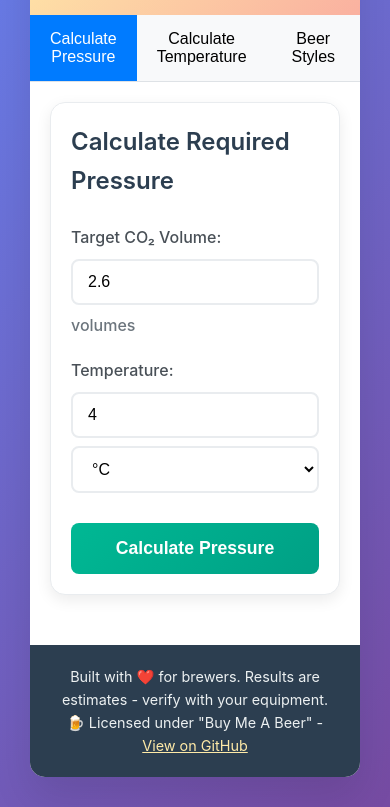
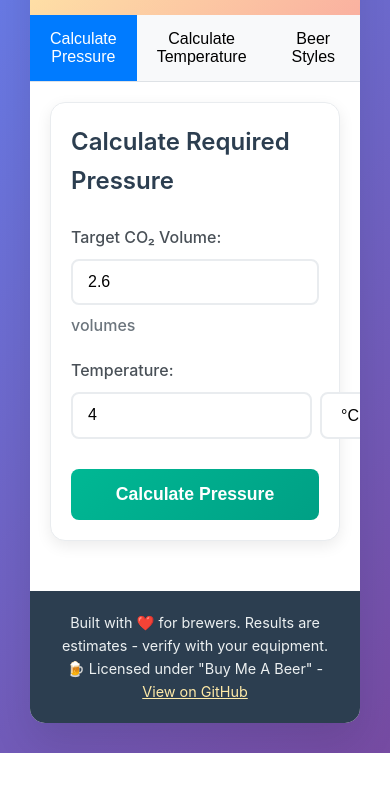
Before and after one commit to BrewnodeDave/carbonation, a website: page public/index.html in a window 390 px wide. Shown: the part 117-924 px from the top of the page. After the commit the page ends 870 px from the top, so only its background shows below. Drawn offline with Linux system fonts and the light colour scheme; no server answers.

Commit message:
temperature layout

```diff
--- a/public/index.html
+++ b/public/index.html
@@ -30,11 +30,13 @@
 
                 <div class="input-group">
                     <label for="temperature">Temperature:</label>
+                    <div class="input-with-unit">
                         <input type="number" id="temperature" step="0.1" value="4">
                         <select id="temp-unit">
                             <option value="celsius">°C</option>
                             <option value="fahrenheit">°F</option>
                         </select>
+                    </div>
                 </div>
 
                 <button onclick="calculatePressure()" class="calculate-btn">Calculate Pressure</button>
@@ -68,11 +70,13 @@
 
                 <div class="input-group">
                     <label for="pressure">Available Pressure:</label>
+                    <div class="input-with-unit">
                         <input type="number" id="pressure" step="0.1" value="15">
                         <select id="pressure-unit">
                             <option value="psi">PSI</option>
                             <option value="bar">bar</option>
                         </select>
+                    </div>
                 </div>
 
                 <button onclick="calculateTemperature()" class="calculate-btn">Calculate Temperature</button>
--- a/public/styles.css
+++ b/public/styles.css
@@ -148,6 +148,24 @@ header p {
     font-size: 1rem;
     background: white;
     cursor: pointer;
+    flex-shrink: 0;
+}
+
+/* Keep input and select together */
+.input-with-unit {
+    display: flex;
+    gap: 8px;
+    flex: 1;
+}
+
+.input-with-unit input {
+    flex: 1;
+    margin: 0;
+}
+
+.input-with-unit select {
+    margin: 0;
+    min-width: 80px;
 }
 
 .unit {
@@ -291,6 +309,12 @@ footer {
         min-width: auto;
     }
 
+    /* Keep input and unit together even on mobile */
+    .input-with-unit {
+        display: flex !important;
+        gap: 8px;
+    }
+
     .result-item {
         flex-direction: column;
         text-align: center;
```
Lines whose indentation alone changed are shown as unchanged.
